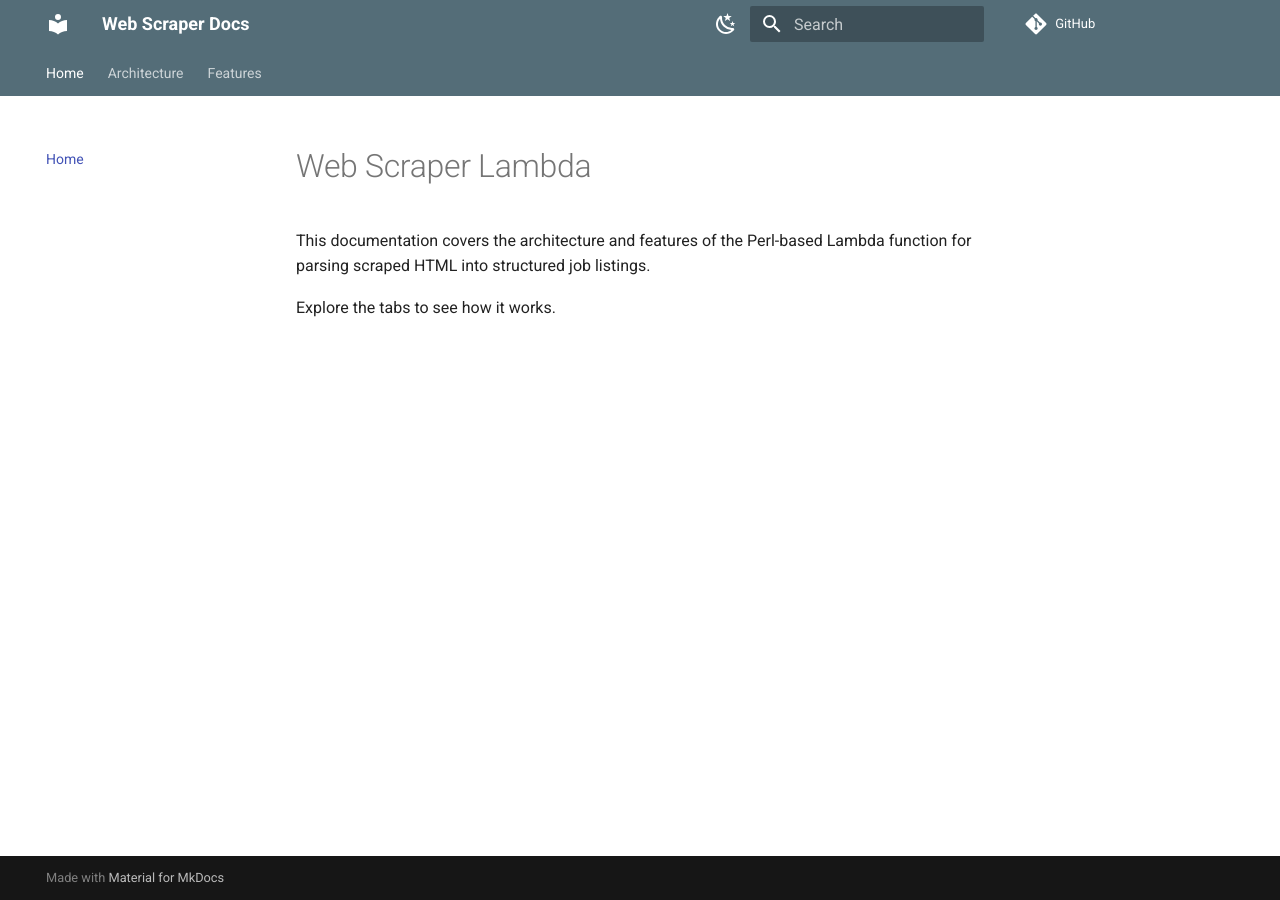
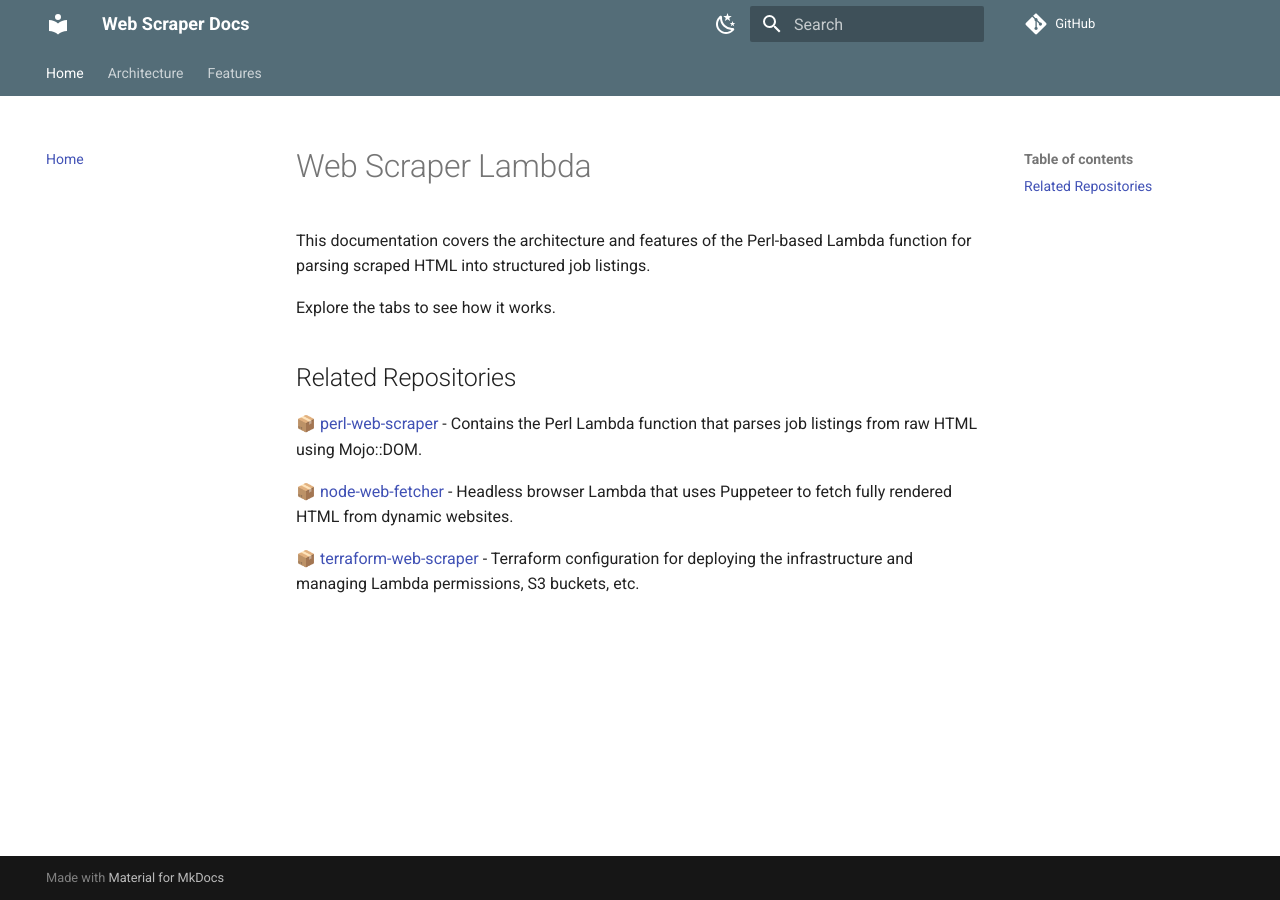
Before and after one commit to PhilNel/docs-web-scraper, an MkDocs documentation site: the page built from docs/index.md, in a window 1280 px wide. Built offline with MkDocs 1.6.1 and Material for MkDocs 9.7.7, drawn with Linux system fonts in a browser that asks for light colours; comment, search, counter and statistics services are not loaded.

Commit message:
Add related repos to index

```diff
--- a/docs/index.md
+++ b/docs/index.md
@@ -3,3 +3,11 @@
 This documentation covers the architecture and features of the Perl-based Lambda function for parsing scraped HTML into structured job listings.
 
 Explore the tabs to see how it works.
+
+## Related Repositories
+
+📦 [perl-web-scraper](https://github.com/PhilNel/perl-web-scraper) - Contains the Perl Lambda function that parses job listings from raw HTML using Mojo::DOM.
+
+📦 [node-web-fetcher](https://github.com/PhilNel/node-web-fetcher) - Headless browser Lambda that uses Puppeteer to fetch fully rendered HTML from dynamic websites.
+
+📦 [terraform-web-scraper](https://github.com/PhilNel/terraform-web-scraper) - Terraform configuration for deploying the infrastructure and managing Lambda permissions, S3 buckets, etc.
```
